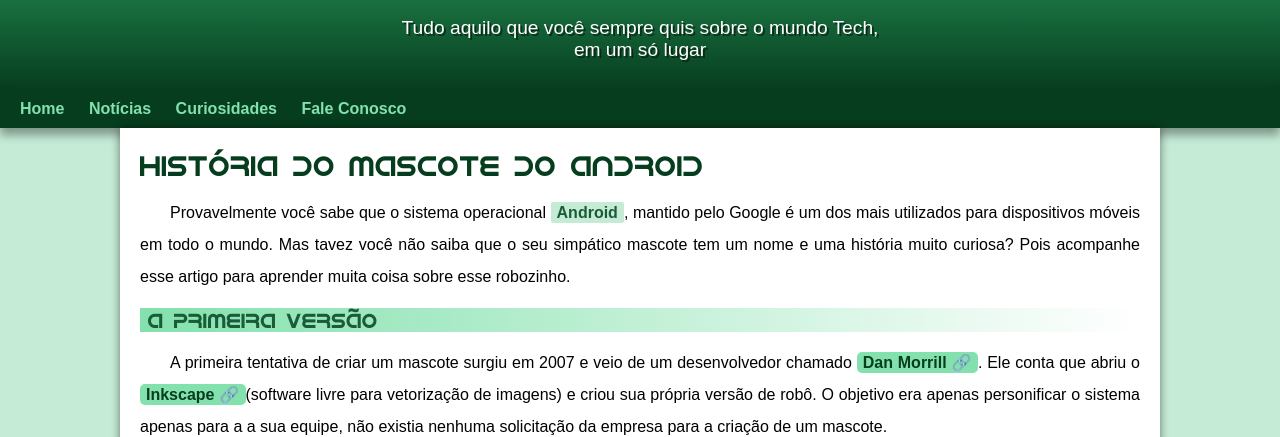
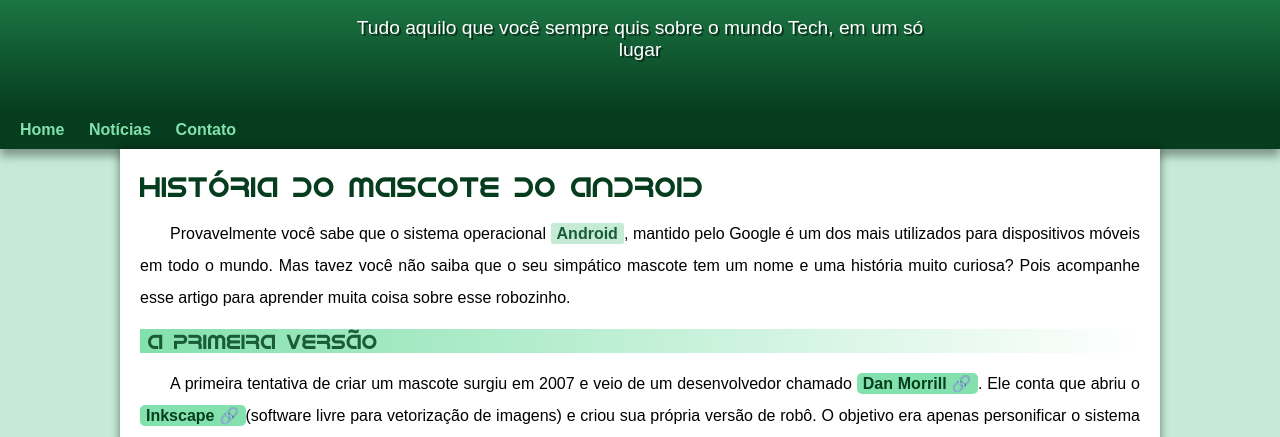
Before and after one commit to John1Souza/projeto-android, a plain HTML site: page index.html in a window 1280 px wide. Shown: the part 100-537 px from the top of the page. Drawn offline with Linux system fonts and the light colour scheme.

Commit message:
problema de padding corrigido

```diff
--- a/estilo/style.css
+++ b/estilo/style.css
@@ -50,11 +50,11 @@ header > p {
     font-family: var(--fonte-padrão);
     font-size: 1.2em;
     color: white;
-    max-width: 500px;
+    max-width: 600px;
     padding-right: 10px;
     padding-left: 10px;
     margin: auto;
-    margin-bottom: 30px;
+    padding-bottom: 50px;
     text-shadow: 2px 2px 0px rgba(0, 0, 0, 0.5);
 
 }
--- a/index.html
+++ b/index.html
@@ -16,8 +16,7 @@
     <nav>
         <a href="#">Home</a>
         <a href="#">Notícias</a>
-        <a href="#">Curiosidades</a>
-        <a href="#">Fale Conosco</a>
+        <a href="#">Contato</a>
     </nav>
     <main>
         <article>
```
